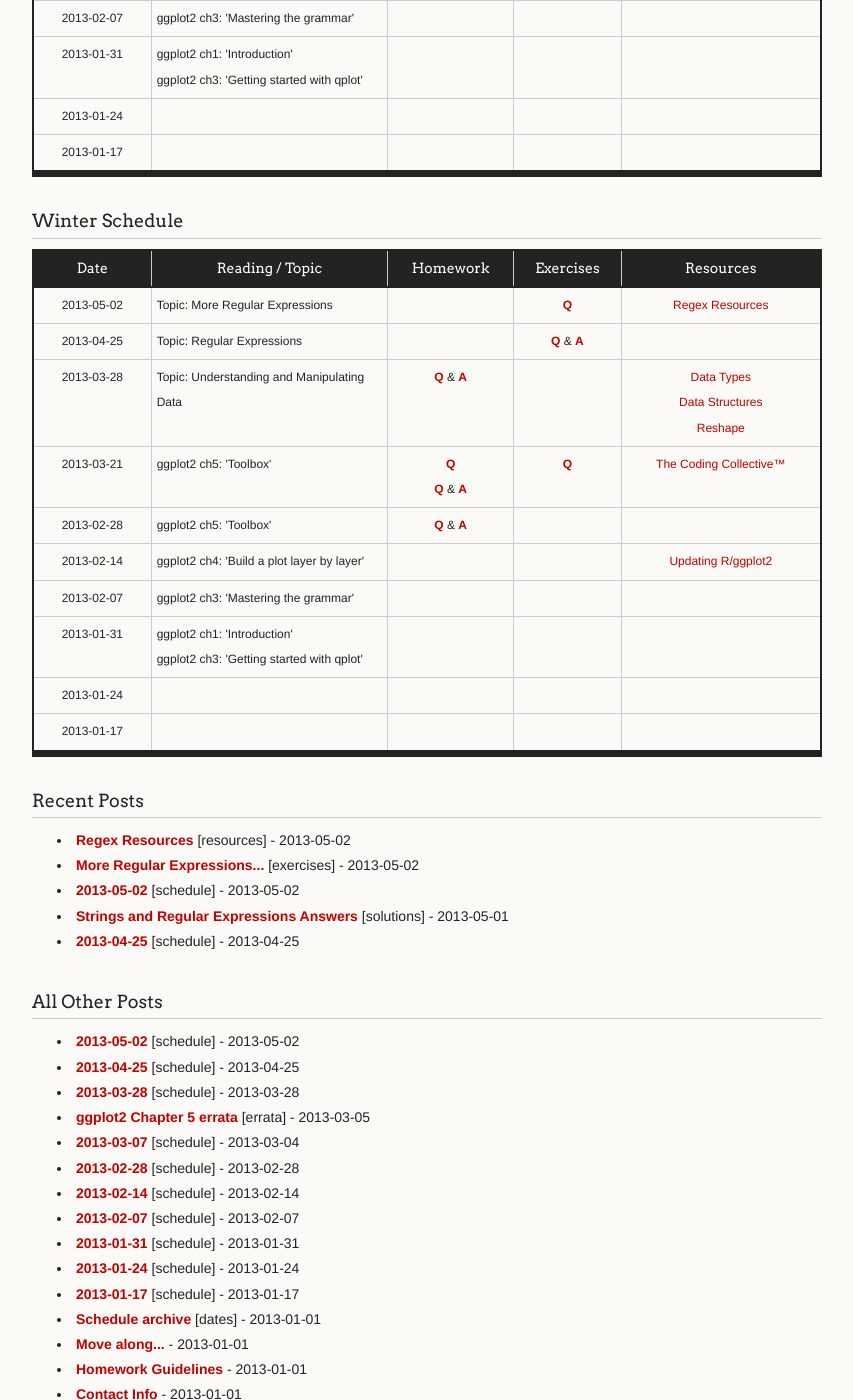
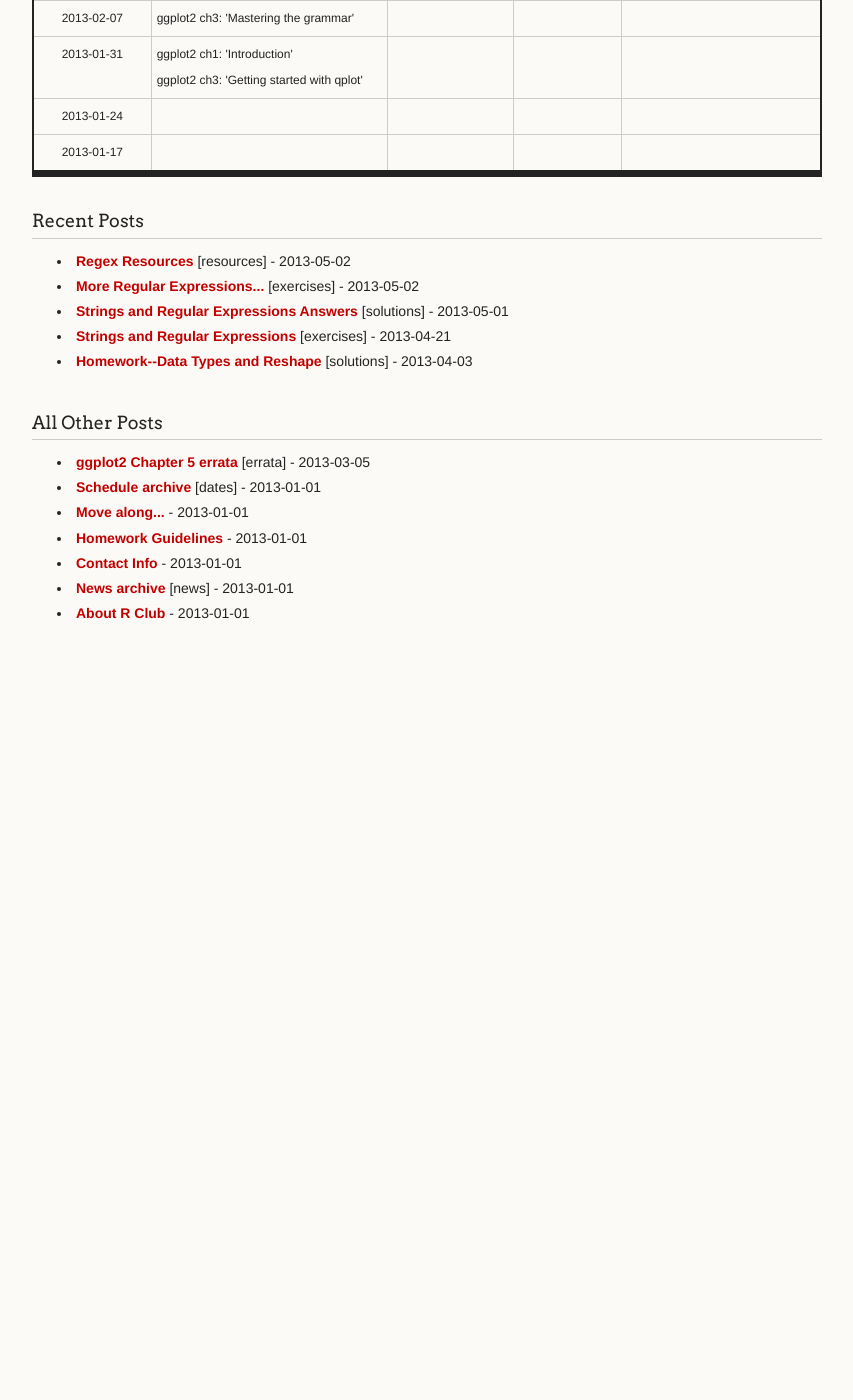
Before and after one commit to mfcovington/r_club, a Jekyll site: the page built from other.html, in a window 1280 px wide and 1400 px high, scrolled down 772 px. Shown: the whole window, without its empty margins (378-1231 px from the left). Built offline with Jekyll 4.4.1, drawn with Linux system fonts in a browser that asks for light colours; Markdown is read by kramdown in place of the engine named in the settings; after the commit the page ends 1470 px from its top, so only the background shows below that; some of the changed text lies outside the part shown.

Commit message:
remove old, unconsolidated schedule posts

```diff
--- a/_posts/2013-01-17-2013-01-17.md
+++ /dev/null
@@ -1,24 +0,0 @@
----
-title:      2013-01-17
-layout:     schedule
-categories: schedule
-comments:   true
-author:     Mike Covington
-classdate:  2013-01-17
-
-reading:
- - title:
-   link:
-
-homework:
- - q:
-   a:
-
-exercises:
- - q:
-   a:
-
-resources:
- - title:
-   link:
----
--- a/_posts/2013-01-24-2013-01-24.md
+++ /dev/null
@@ -1,24 +0,0 @@
----
-title:      2013-01-24
-layout:     schedule
-categories: schedule
-comments:   true
-author:     Mike Covington
-classdate:  2013-01-24
-
-reading:
- - title:
-   link:
-
-homework:
- - q:
-   a:
-
-exercises:
- - q:
-   a:
-
-resources:
- - title:
-   link:
----
--- a/_posts/2013-01-31-2013-01-31.md
+++ /dev/null
@@ -1,26 +0,0 @@
----
-title:      2013-01-31
-layout:     schedule
-categories: schedule
-comments:   true
-author:     Mike Covington
-classdate:  2013-01-31
-
-reading:
- - title: "ggplot2 ch1: 'Introduction'"
-   link:
- - title: "ggplot2 ch3: 'Getting started with qplot'"
-   link:
-
-homework:
- - q:
-   a:
-
-exercises:
- - q:
-   a:
-
-resources:
- - title:
-   link:
----
--- a/_posts/2013-02-07-2013-02-07.md
+++ /dev/null
@@ -1,24 +0,0 @@
----
-title:      2013-02-07
-layout:     schedule
-categories: schedule
-comments:   true
-author:     Mike Covington
-classdate:  2013-02-07
-
-reading:
- - title: "ggplot2 ch3: 'Mastering the grammar'"
-   link:
-
-homework:
- - q:
-   a:
-
-exercises:
- - q:
-   a:
-
-resources:
- - title:
-   link:
----
--- a/_posts/2013-02-14-2013-02-14.md
+++ /dev/null
@@ -1,24 +0,0 @@
----
-title:      2013-02-14
-layout:     schedule
-categories: schedule
-comments:   true
-author:     Mike Covington
-classdate:  2013-02-14
-
-reading:
- - title: "ggplot2 ch4: 'Build a plot layer by layer'"
-   link:
-
-homework:
- - q:
-   a:
-
-exercises:
- - q:
-   a:
-
-resources:
- - title: Updating R/ggplot2
-   link:  2013-02-10-updating-r-and-ggplot2.md
----
--- a/_posts/2013-02-28-2013-02-28.md
+++ /dev/null
@@ -1,24 +0,0 @@
----
-title:      2013-02-28
-layout:     schedule
-categories: schedule
-comments:   true
-author:     Mike Covington
-classdate:  2013-02-28
-
-reading:
- - title: "ggplot2 ch5: 'Toolbox'"
-   link:
-
-homework:
- - q: "2013-02-26-peer-produced-plots"
-   a: "2013-02-28-peer-produced-plots-solutions"
-
-exercises:
- - q:
-   a:
-
-resources:
- - title:
-   link:
----
--- a/_posts/2013-03-04-2013-03-07.md
+++ /dev/null
@@ -1,26 +0,0 @@
----
-title:      2013-03-07
-layout:     schedule
-categories: schedule
-comments:   true
-author:     Mike Covington
-classdate:  2013-03-21
-
-reading:
- - title: "ggplot2 ch5: 'Toolbox'"
-   link:
-
-homework:
- - q: 2013-03-04-ch5-review.md
-   a:
- - q: 2013-03-04-elaborate-upon-plot.md
-   a: 2013-03-14-elaborate-upon-plot-solutions.md
-
-exercises:
- - q: 2013-03-21-restyle.md
-   a:
-
-resources:
- - title: The Coding Collective™
-   link:  2013-03-05-the-coding-collective.md
----
--- a/_posts/2013-03-28-2013-03-28.md
+++ /dev/null
@@ -1,28 +0,0 @@
----
-title:      2013-03-28
-layout:     schedule
-categories: schedule
-comments:   true
-author:     Mike Covington
-classdate:  2013-03-28
-
-reading:
- - title: "Topic: Understanding and Manipulating Data"
-   link:
-
-homework:
- - q: 2013-03-29-Data-Types-and-Reshape-homework.md
-   a: 2013-04-03-Data-Types-and-Reshape-Answers.md
-
-exercises:
- - q:
-   a:
-
-resources:
- - title: Data Types
-   link:  2013-03-27-DataTypes.md
- - title: Data Structures
-   link:  2013-03-27-DataStructures.md
- - title: Reshape
-   link:  2013-03-28-Reshape.md
----
--- a/_posts/2013-04-25-2013-04-25.md
+++ /dev/null
@@ -1,24 +0,0 @@
----
-title:      2013-04-25
-layout:     schedule
-categories: schedule
-comments:   true
-author:     Mike Covington
-classdate:  2013-04-25
-
-reading:
- - title: "Topic: Regular Expressions"
-   link:
-
-homework:
- - q:
-   a:
-
-exercises:
- - q: 2013-04-21-Text-Searches-Regular-Expressions.md
-   a: 2013-05-01-Text-Searches-Regular-Expressions-Answers.md
-
-resources:
- - title:
-   link:
----
--- a/_posts/2013-05-02-2013-05-02.md
+++ /dev/null
@@ -1,24 +0,0 @@
----
-title:      2013-05-02
-layout:     schedule
-categories: schedule
-comments:   true
-author:     Mike Covington
-classdate:  2013-05-02
-
-reading:
- - title: "Topic: More Regular Expressions"
-   link:
-
-homework:
- - q:
-   a:
-
-exercises:
- - q: 2013-05-02-more-regex.md
-   a:
-
-resources:
- - title: Regex Resources
-   link:  2013-05-02-regex-resources.md
----
```
Also changed, not shown: index.html (+0 -67 lines).
